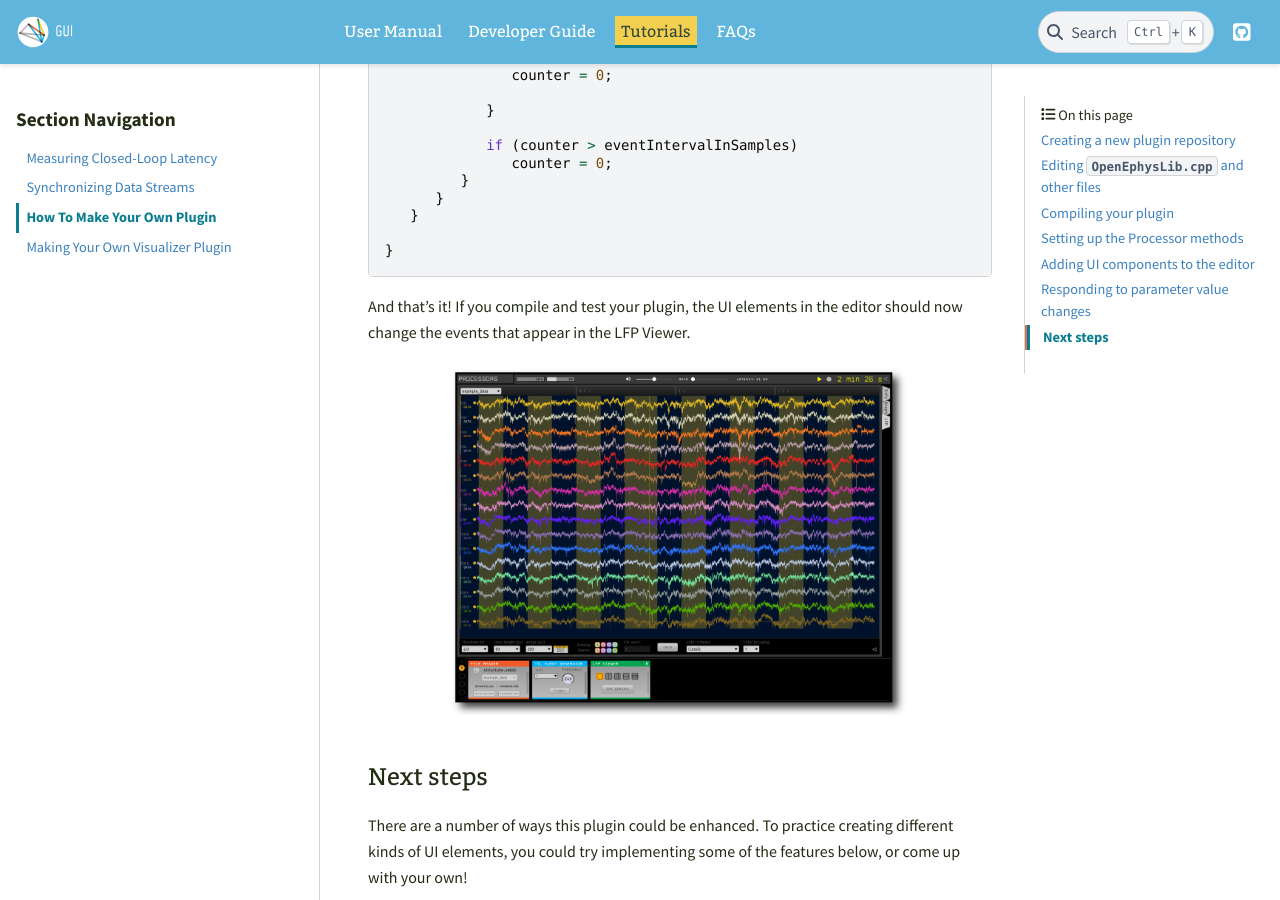
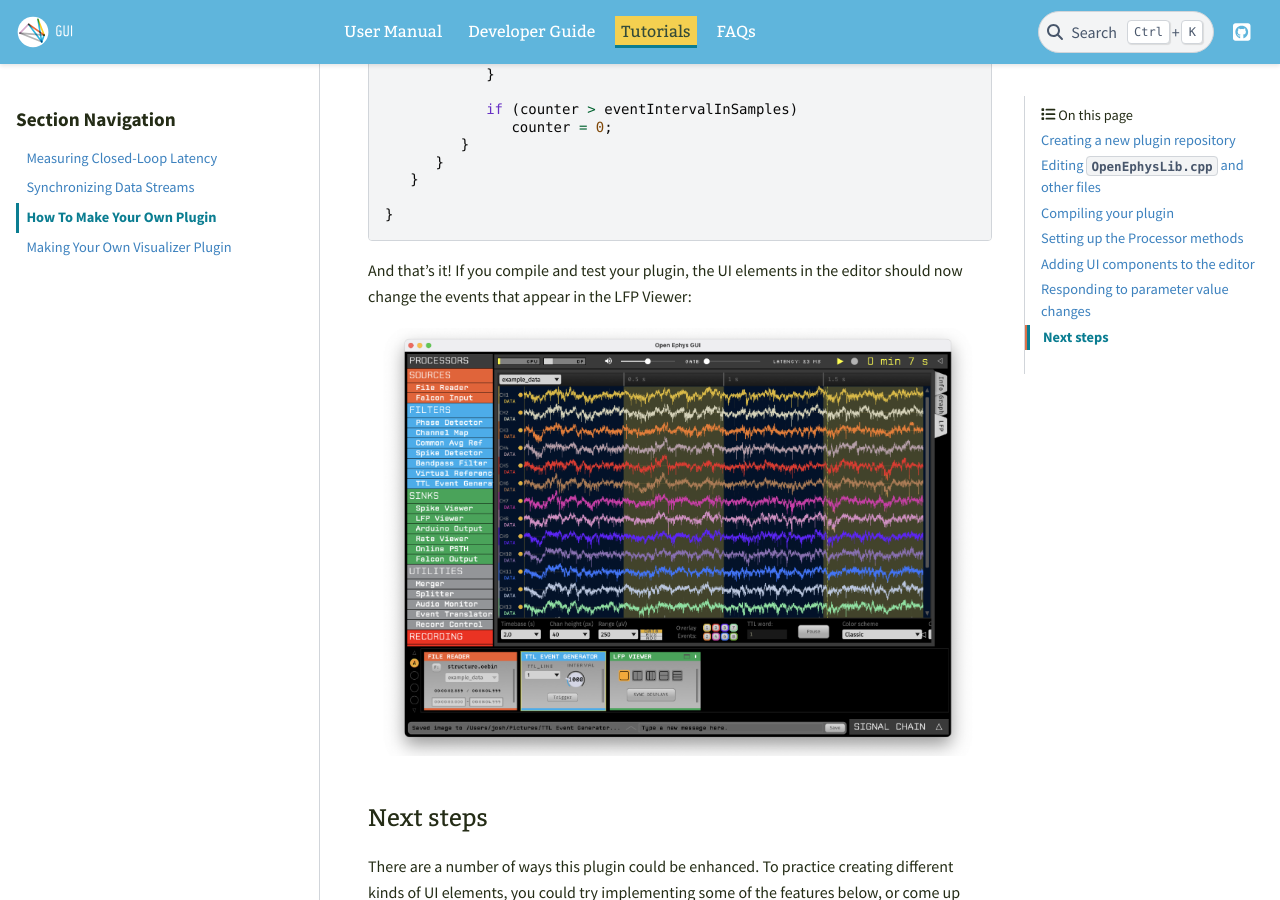
Before and after one commit to open-ephys/gui-docs, a Sphinx documentation site: the page built from source/Tutorials/How-To-Make-Your-Own-Plugin.rst, in a window 1280 px wide and 900 px high, scrolled down 14016 px. Built offline with Sphinx 7.4.7 and the PyData theme 0.15.4, drawn with Linux system fonts in a browser that asks for light colours; some of the changed text lies outside the part shown.

```diff
--- a/source/Tutorials/How-To-Make-Your-Own-Plugin.rst
+++ b/source/Tutorials/How-To-Make-Your-Own-Plugin.rst
@@ -584,7 +582,7 @@ Finally, we need to update our process method to make use of these parameters:
 
    }
 
-And that's it! If you compile and test your plugin, the UI elements in the editor should now change the events that appear in the LFP Viewer.
+And that's it! If you compile and test your plugin, the UI elements in the editor should now change the events that appear in the LFP Viewer:
 
 .. image:: ../_static/images/tutorials/makeyourownplugin/makeyourownplugin-06.png
   :alt: Plugin in signal chain
--- a/source/Tutorials/Making-Your-Own-Visualizer-Plugin.rst
+++ b/source/Tutorials/Making-Your-Own-Visualizer-Plugin.rst
@@ -12,6 +12,8 @@ This tutorial will guide you through the steps involved in making a Visualizer p
 If you get stuck, you can take a look at the finished plugin source code here to see if your version matches: https://github.com/open-ephys-plugins/rate-viewer
 
 .. important:: These instructions assume you have already compiled the main application from source. If not, you should start by following the instructions on :ref:`this page <compilingthegui>`.
+
+.. note:: The Rate Viewer plugin is currently not loading on Linux, due to an issue with the :code:`InteractivePlot` class. We're working to figure out what the issue is, but in the mean time you'll only be able to complete this tutorial on Windows and Mac.
 
 Creating a new plugin repository
 #################################
```
Also changed, not shown: other parts of source/Tutorials/How-To-Make-Your-Own-Plugin.rst (+1 -3 lines), source/_static/images/tutorials/makeyourownplugin/makeyourownplugin-01.png, source/_static/images/tutorials/makeyourownplugin/makeyourownplugin-02.png, source/_static/images/tutorials/makeyourownplugin/makeyourownplugin-03.png, source/_static/images/tutorials/makeyourownplugin/makeyourownplugin-04.png, source/_static/images/tutorials/makeyourownplugin/makeyourownplugin-05.png, source/_static/images/tutorials/makeyourownplugin/makeyourownplugin-06.png, 1 other file.
